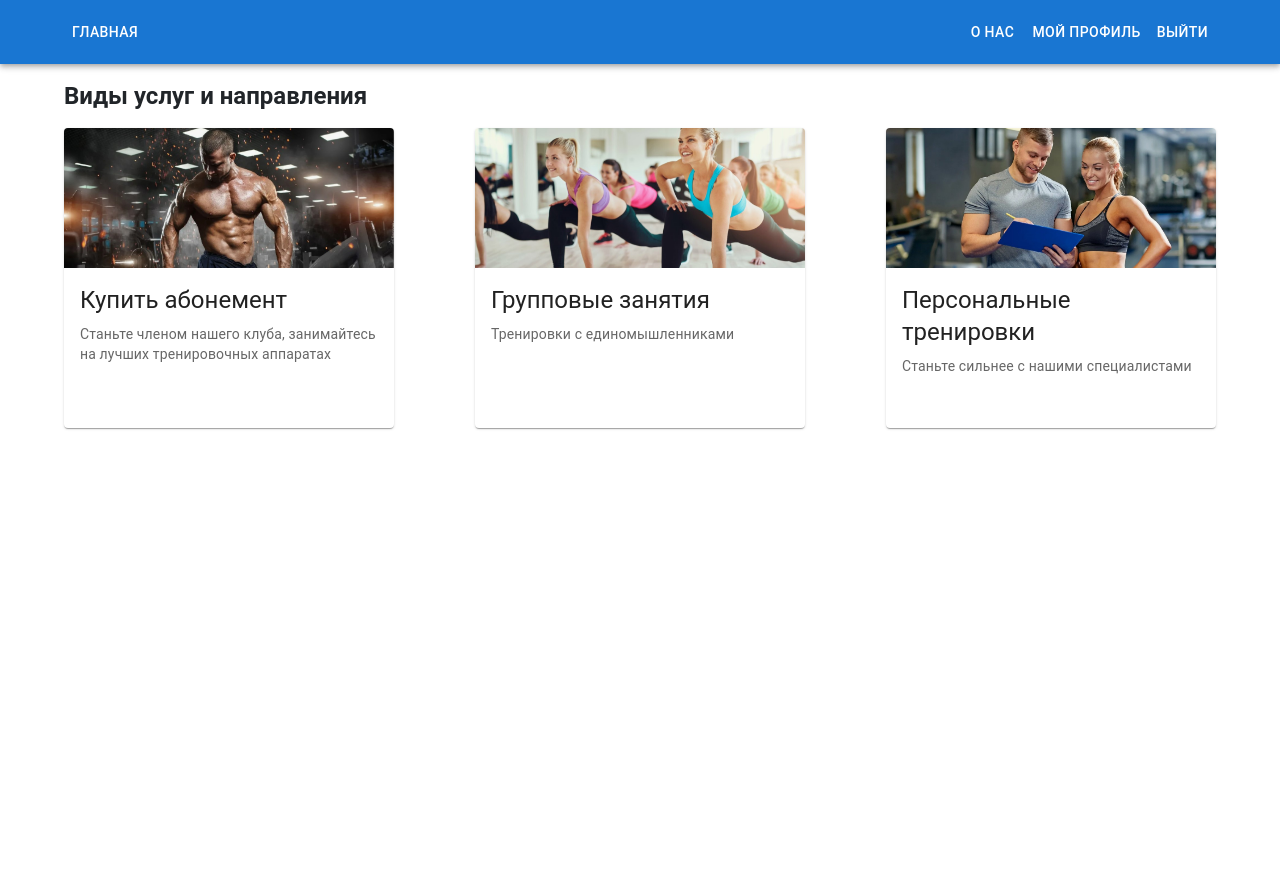
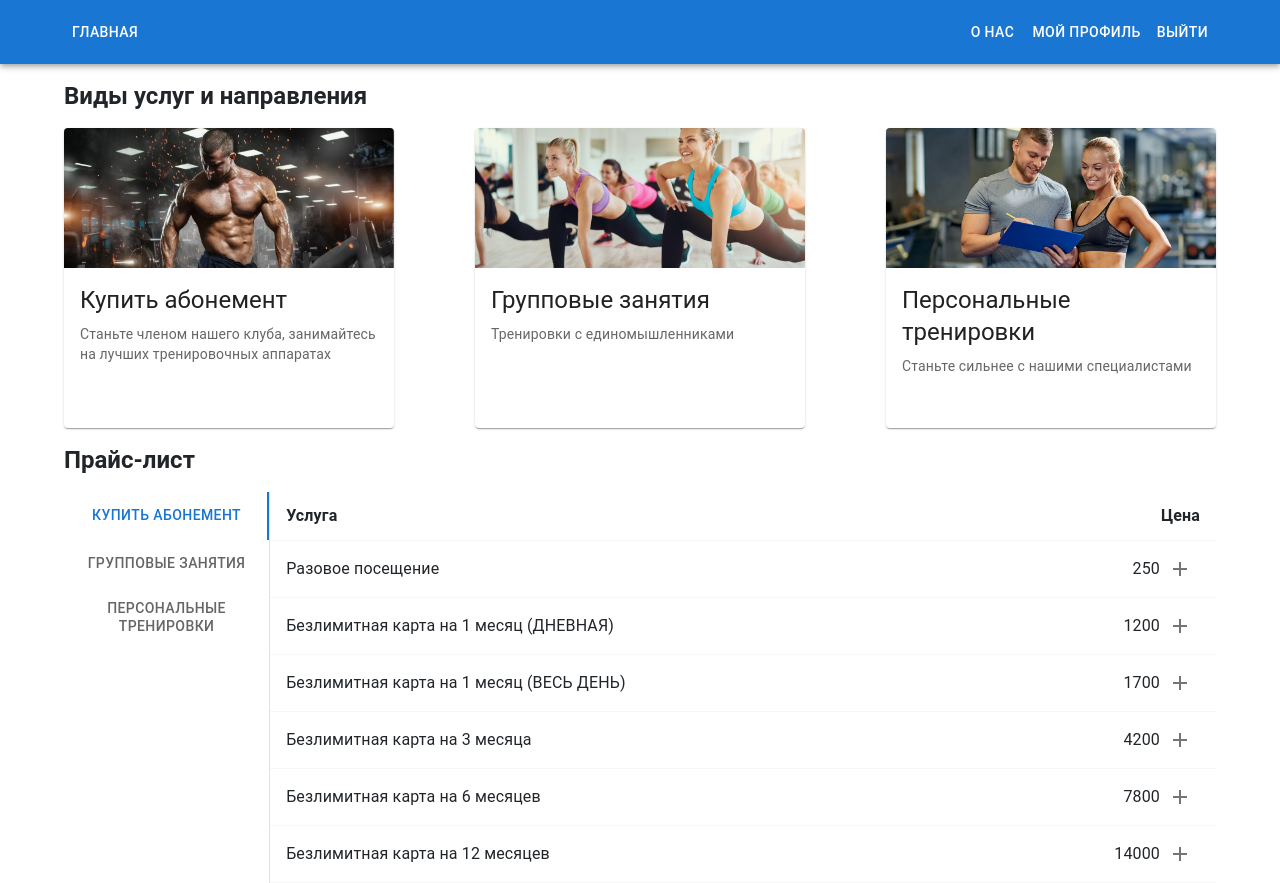
Before and after one commit to iwanttos1eep/client, a React (Create React App) app: page / in a window 1280 px wide. Before the commit the page ends 800 px from the top, so only its background shows below. Built offline with nearby package versions, Linux system fonts and the light colour scheme.

Commit message:
feat[HomePage]: добавил таблицу "Прайс лист"

```diff
--- /dev/null
+++ b/src/components/core/TabPanel/index.tsx
@@ -0,0 +1,30 @@
+import React from 'react';
+import { Box } from '@mui/material';
+
+interface TabPanelProps {
+  children?: React.ReactNode;
+  index: number;
+  value: number;
+}
+
+const TabPanel = (props: TabPanelProps) => {
+  const { children, value, index, ...other } = props;
+
+  return (
+    <div
+      role="tabpanel"
+      hidden={value !== index}
+      id={`vertical-tabpanel-${index}`}
+      aria-labelledby={`vertical-tab-${index}`}
+      {...other}
+      style={{
+        width: '100%',
+        height: '100%',
+      }}
+    >
+      {value === index && <Box>{children}</Box>}
+    </div>
+  );
+};
+
+export default TabPanel;
--- /dev/null
+++ b/src/pages/HomePage/components/SubscriptionTab/index.tsx
@@ -0,0 +1,85 @@
+import { Add } from '@mui/icons-material';
+import {
+  Divider,
+  IconButton,
+  List,
+  ListItem,
+  ListItemText,
+  Typography,
+} from '@mui/material';
+import React from 'react';
+
+const SubscriptionTab = () => {
+  const contentRows = [
+    {
+      title: 'Разовое посещение',
+      price: 250,
+    },
+    {
+      title: 'Безлимитная карта на 1 месяц (ДНЕВНАЯ)',
+      price: 1200,
+    },
+    {
+      title: 'Безлимитная карта на 1 месяц (ВЕСЬ ДЕНЬ)',
+      price: 1700,
+    },
+    {
+      title: 'Безлимитная карта на 3 месяца',
+      price: 4200,
+    },
+    {
+      title: 'Безлимитная карта на 6 месяцев',
+      price: 7800,
+    },
+    {
+      title: 'Безлимитная карта на 12 месяцев',
+      price: 14000,
+    },
+  ];
+
+  return (
+    <List disablePadding>
+      <ListItem>
+        <ListItemText sx={{ width: '50%', overflow: 'auto' }}>
+          <Typography fontWeight="bold">Услуга</Typography>
+        </ListItemText>
+        <ListItemText
+          sx={{
+            width: '50%',
+            overflow: 'auto',
+            display: 'flex',
+            justifyContent: 'flex-end',
+          }}
+        >
+          <Typography fontWeight="bold">Цена</Typography>
+        </ListItemText>
+      </ListItem>
+      <Divider />
+      {contentRows.map((row, index) => (
+        <>
+          <ListItem>
+            <ListItemText sx={{ width: '50%', overflow: 'auto' }}>
+              {row.title}
+            </ListItemText>
+            <ListItemText
+              sx={{
+                width: '50%',
+                overflow: 'auto',
+                display: 'flex',
+                justifyContent: 'flex-end',
+              }}
+            >
+              {row.price}
+            </ListItemText>
+            <IconButton>
+              <Add />
+            </IconButton>
+          </ListItem>
+          <Divider />
+        </>
+      ))}
+    </List>
+  );
+};
+
+export default SubscriptionTab;
--- a/src/pages/HomePage/index.tsx
+++ b/src/pages/HomePage/index.tsx
@@ -1,22 +1,16 @@
-import React from 'react';
+import React, { useState } from 'react';
 import Header from '../../components/feature/Header';
-import {
-  Button,
-  Card,
-  CardActionArea,
-  CardActions,
-  CardContent,
-  CardMedia,
-  Container,
-  Stack,
-  Typography,
-} from '@mui/material';
+import { Box, Container, Stack, Tab, Tabs, Typography } from '@mui/material';
 import buySubscriptionImage from '../../images/buy_subscription.jpg';
 import groupTrainingImage from '../../images/group_training_sessions.jpg';
 import personalTrainingImage from '../../images/personal_training_sessions.jpg';
-import ServiceCard from './ServiceCard';
+import TabPanel from '../../components/core/TabPanel';
+import ServiceCard from './components/ServiceCard';
+import SubscriptionTab from './components/SubscriptionTab';
 
 const HomePage = () => {
+  const [tabIndex, setTabIndex] = useState<number>(0);
+
   return (
     <Stack>
       <Header
@@ -67,39 +61,39 @@ const HomePage = () => {
               />
             </Stack>
 
-            {/* <div className="container">
-          <div className="buttons-holder">
-            <div className="btn-xl d-grid gap-2 col-4">
-              <button type="button" className="btn btn-primary">
-                Купить абонемент
-              </button>
-            </div>
-            <div className="btn-xl d-grid gap-2 col-4">
-              <button type="button" className="btn btn-primary">
-                <br></br>
-                <br></br>
-                <br></br>Групповые занятия<br></br>
-                <br></br>
-                <br></br>
-                <br></br>
-              </button>
-            </div>
-            <div className="btn-xl d-grid gap-2 col-4">
-              <button type="button" className="btn btn-primary">
-                Персональные тренировки
-              </button>
-            </div>
-          </div>
-          <div className="btn-xl d-grid gap-2">
-            <button type="button" className="btn btn-primary">
-              <br></br>Купить абонемент<br></br>
-              <br></br>
-            </button>
-          </div>
-        </div>
-        <h2>
-          <br></br>Прайс-лист
-        </h2> */}
+            <Typography variant="h5" fontWeight="bold">
+              Прайс-лист
+            </Typography>
+
+            <Box
+              sx={{
+                flexGrow: 1,
+                bgcolor: 'background.paper',
+                display: 'flex',
+              }}
+            >
+              <Tabs
+                orientation="vertical"
+                variant="scrollable"
+                value={tabIndex}
+                onChange={(_, index) => setTabIndex(index)}
+                aria-label="Vertical tabs example"
+                sx={{ borderRight: 1, borderColor: 'divider' }}
+              >
+                <Tab label="КУПИТЬ АБОНЕМЕНТ" />
+                <Tab label="ГРУППОВЫЕ ЗАНЯТИЯ" />
+                <Tab label="ПЕРСОНАЛЬНЫЕ ТРЕНИРОВКИ" />
+              </Tabs>
+              <TabPanel value={tabIndex} index={0}>
+                <SubscriptionTab />
+              </TabPanel>
+              <TabPanel value={tabIndex} index={1}>
+                <SubscriptionTab />
+              </TabPanel>
+              <TabPanel value={tabIndex} index={2}>
+                <SubscriptionTab />
+              </TabPanel>
+            </Box>
           </Stack>
         </Container>
       </Stack>
```
Also changed, not shown: src/pages/HomePage/components/ServiceCard/index.tsx (renamed from src/pages/HomePage/ServiceCard/index.tsx).
